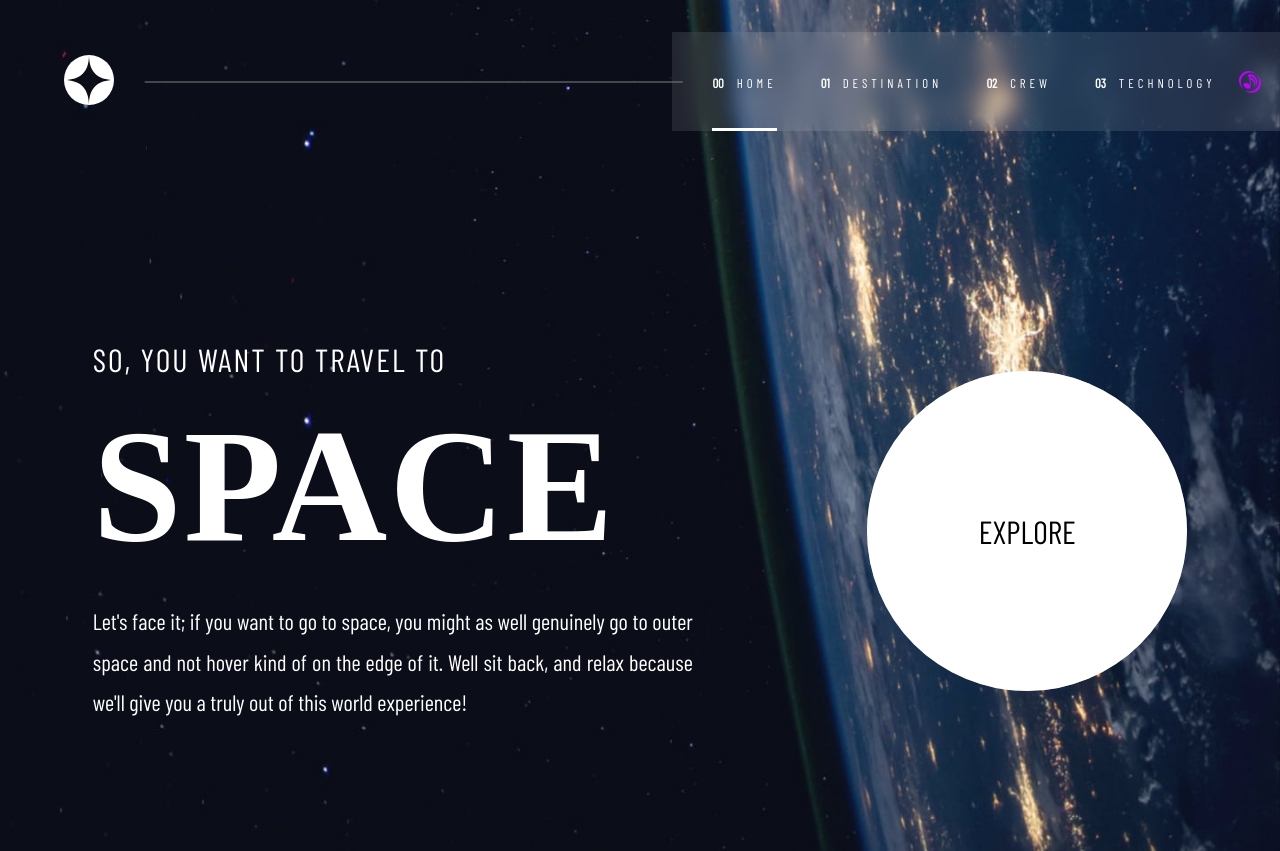
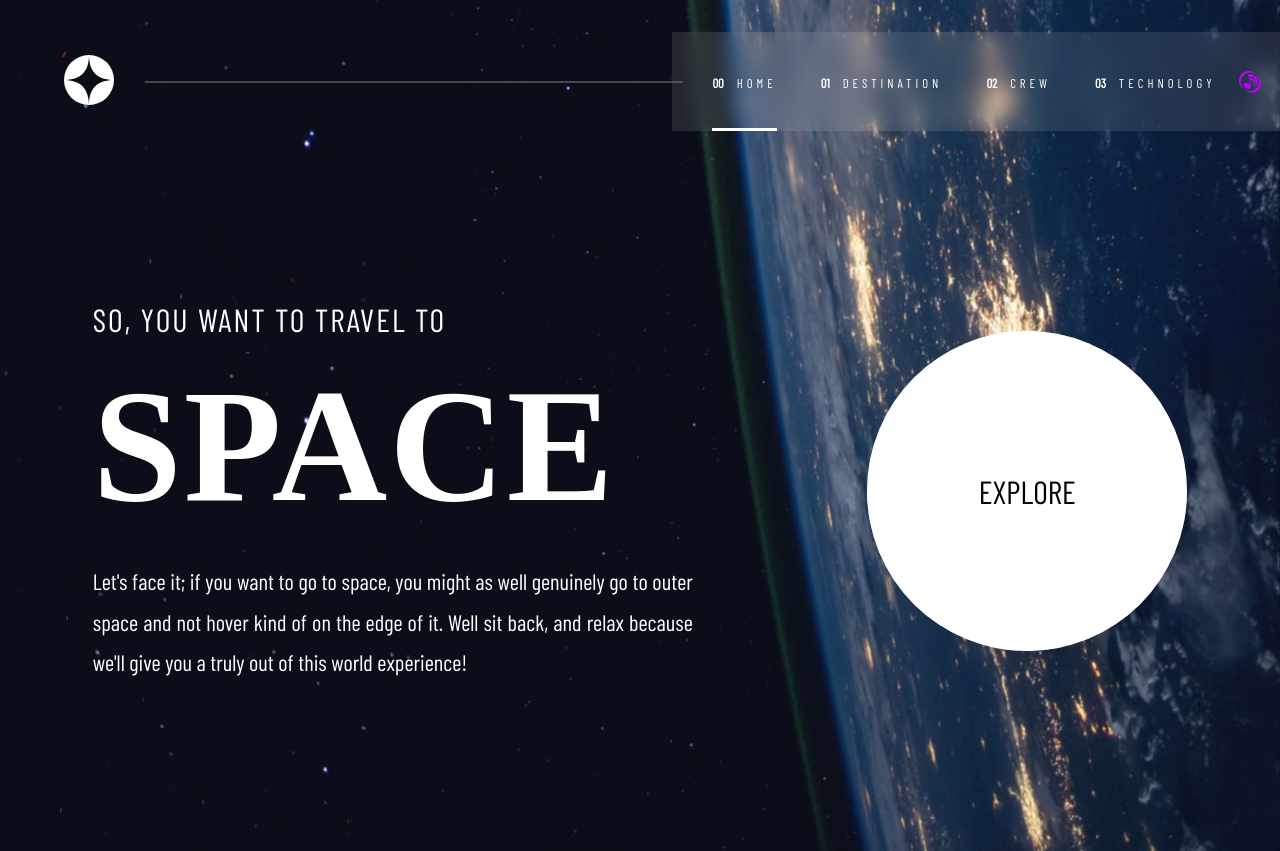
Before and after one commit to huongw/space-tourism, a React (Create React App) app: page / in a window 1280 px wide. Built offline with nearby package versions, Linux system fonts and the light colour scheme; a web font is replaced by a local one.

Commit message:
remove padding in home page

```diff
--- a/src/pages/HomePage/HomePage.css
+++ b/src/pages/HomePage/HomePage.css
@@ -7,7 +7,6 @@
 }
 
 .hero {
-  padding: 5em 0 0;
   min-height: 90vh;
   display: flex;
   align-items: center;
```
